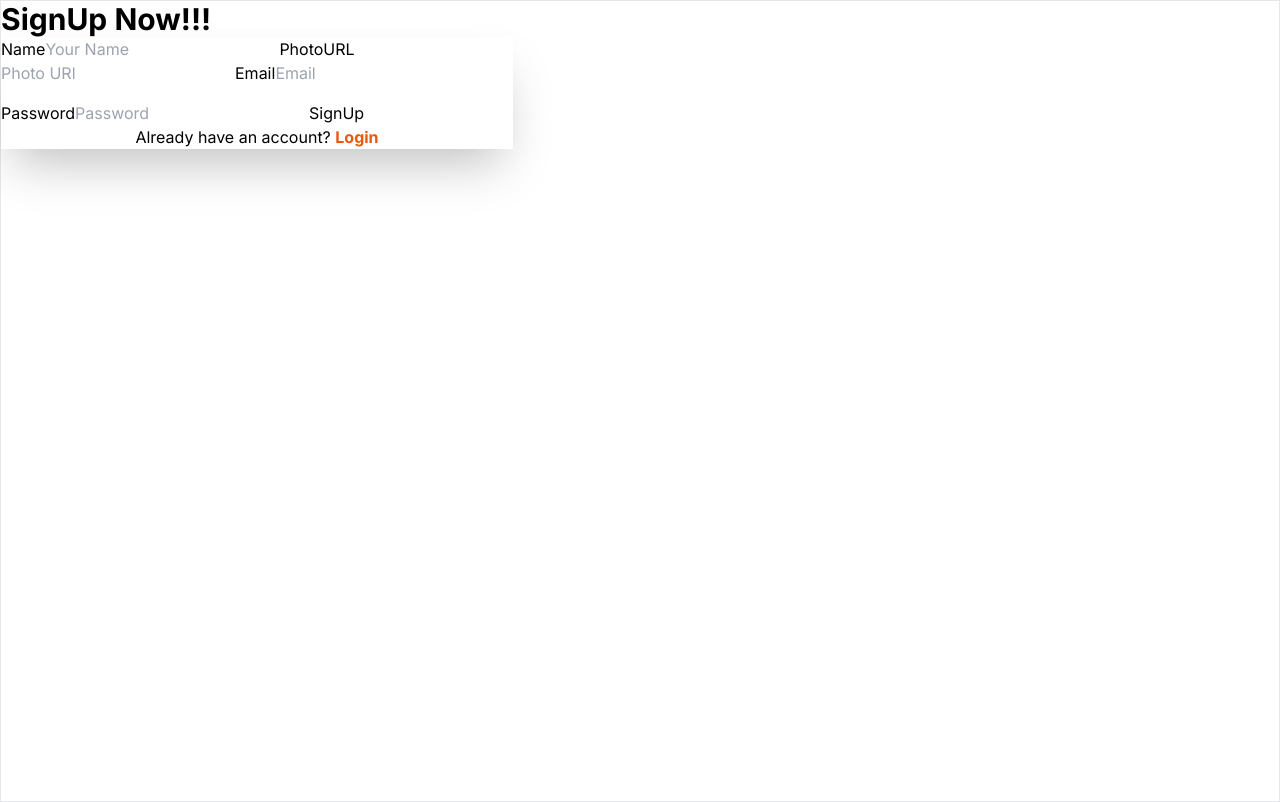
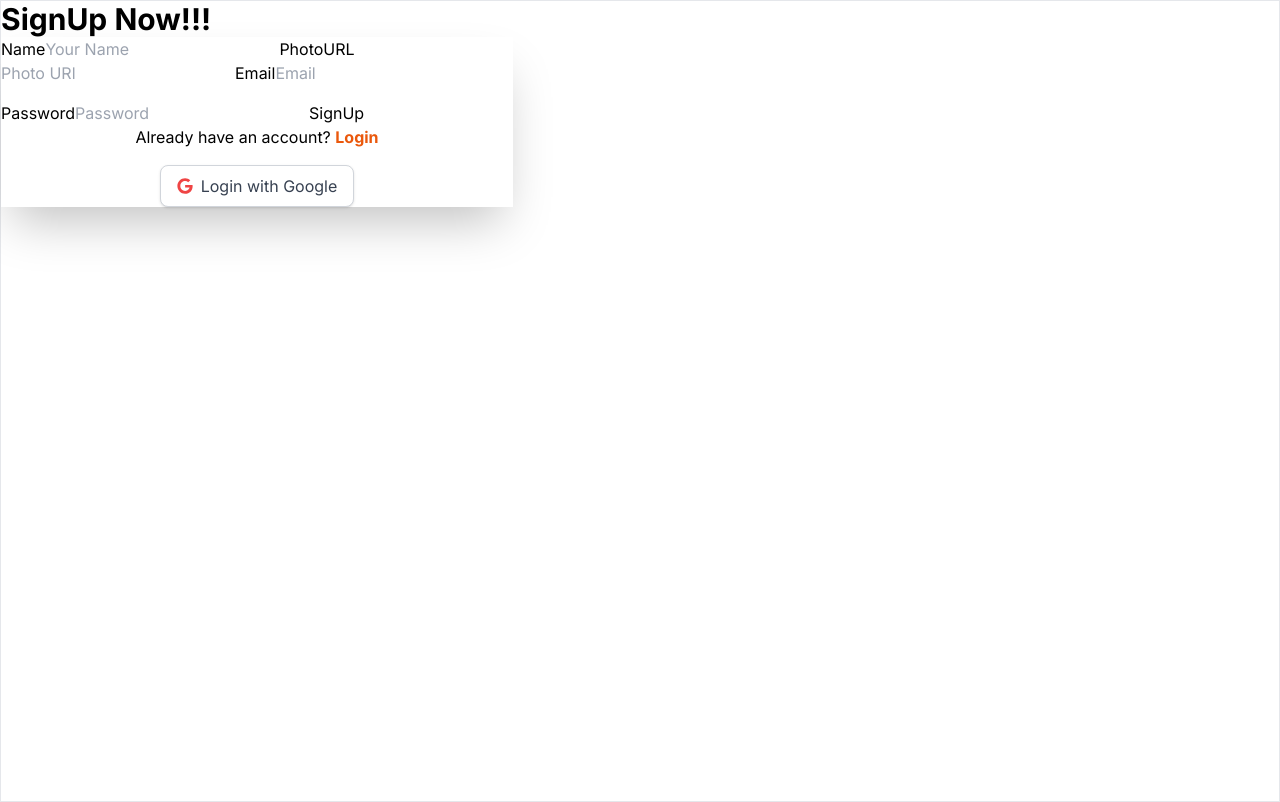
Before and after one commit to MohammadRayhan190720/Restaurent-Projets, a React (Vite) app in the folder Restaurent-Project-Client/: page /signUp in a window 1280 px wide. Built offline with nearby package versions, Linux system fonts and the light colour scheme; no server answers.

Commit message:
added  socialLogin Component

```diff
--- a/Restaurent-Project-Client/src/Pages/SignUp.jsx
+++ b/Restaurent-Project-Client/src/Pages/SignUp.jsx
@@ -3,11 +3,14 @@ import { useForm } from "react-hook-form";
 import { Link, useNavigate } from "react-router-dom";
 import { AuthContext } from "../Provider/AuthProvider";
 import Swal from "sweetalert2";
+import useAxiosPublic from "../hooks/useAxiosPublic";
+import SocialLogin from "../components/shared/SocialLogin";
 
 const SignUp = () => {
 
   const {createUser,updateUserProfile} = useContext(AuthContext);
   const navigate = useNavigate();
+  const axiosPublic = useAxiosPublic();
   // useForm hook
   const {
     register,
@@ -27,6 +30,17 @@ const SignUp = () => {
       updateUserProfile(data.name,data.photoURL)
       .then(()=>{
         console.log('user profile updated');
+        //create user entry to DB
+        const userInfo = {
+          name: data.name,
+          email: data.email,
+        }
+
+        axiosPublic.post('/users',userInfo)
+        .then(res =>{
+          if(res.data.insertedId){
+
+            console.log('user info saved to db');
              reset();
              Swal.fire({
                position: "top",
@@ -35,7 +49,13 @@ const SignUp = () => {
                showConfirmButton: false,
                timer: 1500,
              });
-        navigate('/');
+             navigate("/");
+
+          }
+
+        })
+
+
       })
       .catch(error => console.log(error))
     })
@@ -142,6 +162,7 @@ const SignUp = () => {
                   Login
                 </Link>
               </p>
+              <SocialLogin></SocialLogin>
             </div>
           </div>
         </div>
--- a/Restaurent-Project-Client/src/Provider/AuthProvider.jsx
+++ b/Restaurent-Project-Client/src/Provider/AuthProvider.jsx
@@ -1,11 +1,12 @@
 import React, { createContext, useEffect, useState } from 'react';
 import { app } from '../firebase/firbase.config';
-import { createUserWithEmailAndPassword, getAuth, onAuthStateChanged, signInWithEmailAndPassword, signOut, updateProfile } from 'firebase/auth';
+import { createUserWithEmailAndPassword, getAuth, GoogleAuthProvider, onAuthStateChanged, signInWithEmailAndPassword, signInWithPopup, signOut, updateProfile } from 'firebase/auth';
 
 
 export const AuthContext = createContext(null);
 
 const auth = getAuth(app);
+const googleProvider = new GoogleAuthProvider();
 
 const AuthProvider = ({children}) => {
   const [user,setUser] = useState(null);
@@ -20,6 +21,15 @@ const AuthProvider = ({children}) => {
     setLoading(true);
     return signInWithEmailAndPassword(auth,email,password);
   }
+
+  //google login
+  const googleSignIn = () =>{
+    setLoading(true);
+    return signInWithPopup(auth,googleProvider);
+
+  }
+
+
   const signOutUser = () =>{
     setLoading(true);
     return signOut(auth);
@@ -49,6 +59,7 @@ const AuthProvider = ({children}) => {
     loading,
     createUser,
     signIn,
+    googleSignIn,
     signOutUser,
     updateUserProfile
   }
--- /dev/null
+++ b/Restaurent-Project-Client/src/components/shared/SocialLogin.jsx
@@ -0,0 +1,33 @@
+import { FaGoogle } from "react-icons/fa";
+import useAuth from "../../hooks/useAuth";
+
+const SocialLogin = () => {
+  const { googleSignIn} = useAuth();
+
+  const handleGoogleSignIn = () =>{
+    // console.log('google sign in clicked');
+    googleSignIn()
+    .then(result =>{
+      const loggedUser = result.user;
+      console.log('google logged in user',loggedUser);
+    })
+    .catch(error => {
+      console.log('error in google sign in',error);
+    })
+
+  }
+
+
+  return (
+    <div>
+      <div className="flex justify-center m-4">
+        <button onClick={handleGoogleSignIn} className="flex items-center gap-2 px-4 py-2 text-gray-700 transition bg-white border border-gray-300 rounded-lg shadow hover:bg-gray-100">
+          <FaGoogle className="text-red-500" />
+          <span>Login with Google</span>
+        </button>
+      </div>
+    </div>
+  );
+};
+
+export default SocialLogin;
--- /dev/null
+++ b/Restaurent-Project-Client/src/hooks/useAxiosPublic.jsx
@@ -0,0 +1,11 @@
+import axios from "axios";
+
+const axiosPublic = axios.create({
+  baseURL: "http://localhost:3000",
+});
+const useAxiosPublic = () => {
+  return axiosPublic;
+
+};
+
+export default useAxiosPublic;
```
Also changed, not shown: 1 other file (tests, documents, lock files or other folders). Lines whose indentation alone changed are shown as unchanged.
